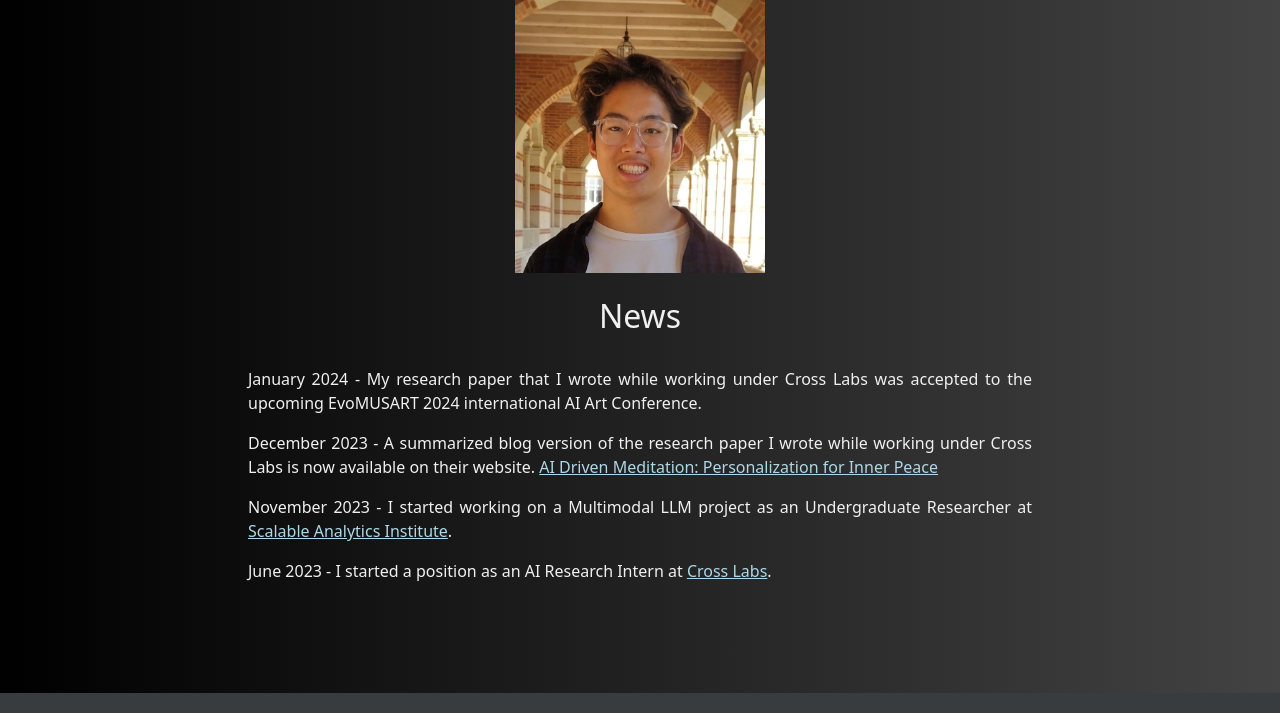
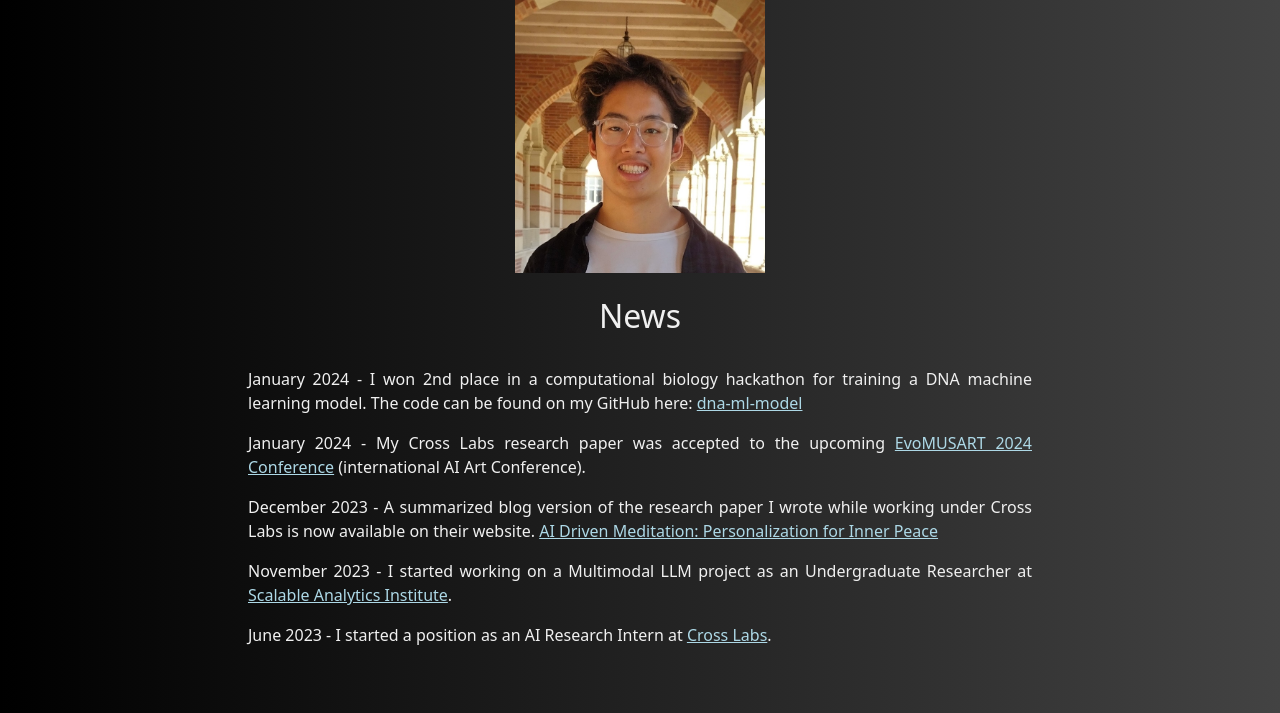
Before and after one commit to petern48/petern48-io, a Flask app: page / in a window 1280 px wide. Shown: the part 107-820 px from the top of the page. Run offline with Flask 3, Linux system fonts and the light colour scheme.

Commit message:
Add 2nd place hackathon finish

```diff
--- a/templates/index.html
+++ b/templates/index.html
@@ -21,7 +21,10 @@
     <main>
       <div id="news">
         <p>
-          January 2024 - My research paper that I wrote while working under Cross Labs was accepted to the upcoming EvoMUSART 2024 international AI Art Conference.
+          January 2024 - I won 2nd place in a computational biology hackathon for training a DNA machine learning model. The code can be found on my GitHub here: <a href="https://github.com/petern48/dna-ml-model">dna-ml-model</a>
+        </p>
+        <p>
+          January 2024 - My Cross Labs research paper was accepted to the upcoming <a href="https://www.evostar.org/2024/evomusart/">EvoMUSART 2024 Conference</a> (international AI Art Conference).
         </p>
         <p>
           December 2023 - A summarized blog version of the research paper I wrote while working under Cross Labs is now available on their website. <a href="https://www.crosslabs.org/blog/ai-driven-meditation-personalization-for-inner-peace">AI Driven Meditation: Personalization for Inner Peace</a>
```
